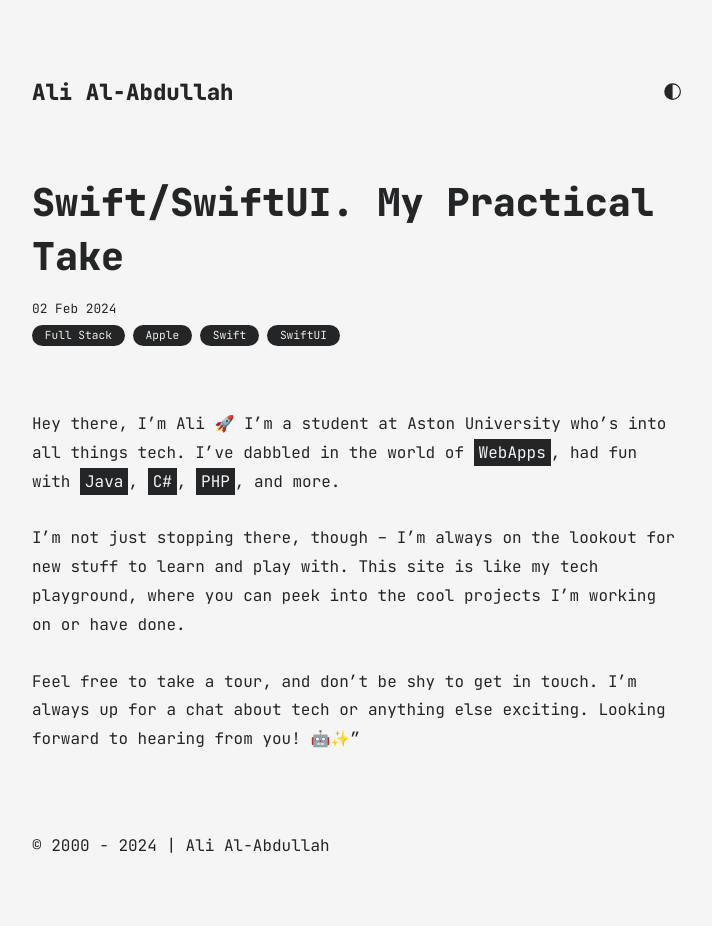
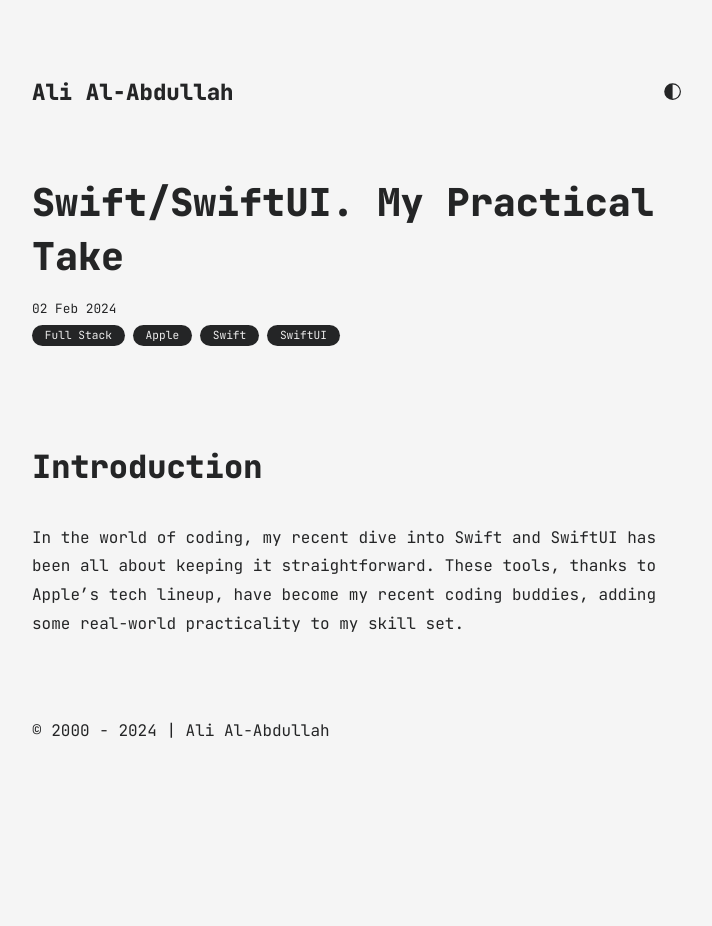
Before and after one commit to ArcticXO/arcticxo.github.io, a Jekyll site: the page built from all_collections/2024-02-02-Swift.md, in a window 1280 px wide. Shown: the whole page, without its empty margins (283-995 px from the left). Built offline with Jekyll 4.4.1, drawn with Linux system fonts in a browser that asks for light colours; after the commit the page ends 900 px from its top, so only the background shows below that.

Commit message:
commit 2

```diff
--- a/all_collections/2024-02-02-Swift.md
+++ b/all_collections/2024-02-02-Swift.md
@@ -4,9 +4,5 @@ title: Swift/SwiftUI. My Practical Take
 date: 2024-02-02
 categories: ["Full Stack", "Apple", "Swift", "SwiftUI"]
 ---
-
-Hey there, I'm Ali 🚀 I'm a student at Aston University who's into all things tech. I've dabbled in the world of `WebApps`, had fun with `Java`, `C#`, `PHP`, and more.
-
-I'm not just stopping there, though – I'm always on the lookout for new stuff to learn and play with. This site is like my tech playground, where you can peek into the cool projects I'm working on or have done.
-
-Feel free to take a tour, and don't be shy to get in touch. I'm always up for a chat about tech or anything else exciting. Looking forward to hearing from you! 🤖✨"
+# Introduction
+In the world of coding, my recent dive into Swift and SwiftUI has been all about keeping it straightforward. These tools, thanks to Apple's tech lineup, have become my recent coding buddies, adding some real-world practicality to my skill set.
```
Also changed, not shown: all_collections/_posts/2023-08-29-Hello.md (+1 -1 lines).
